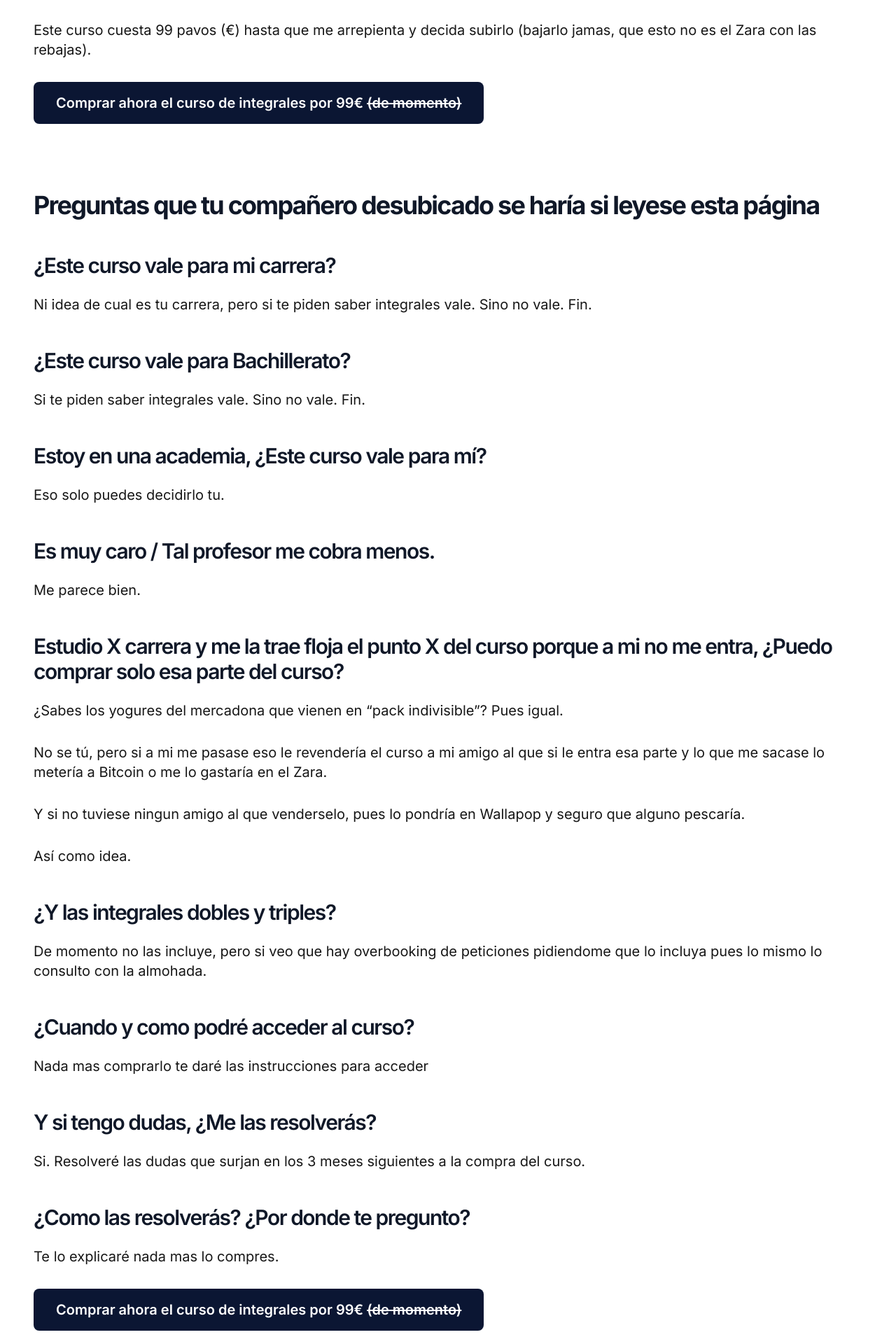
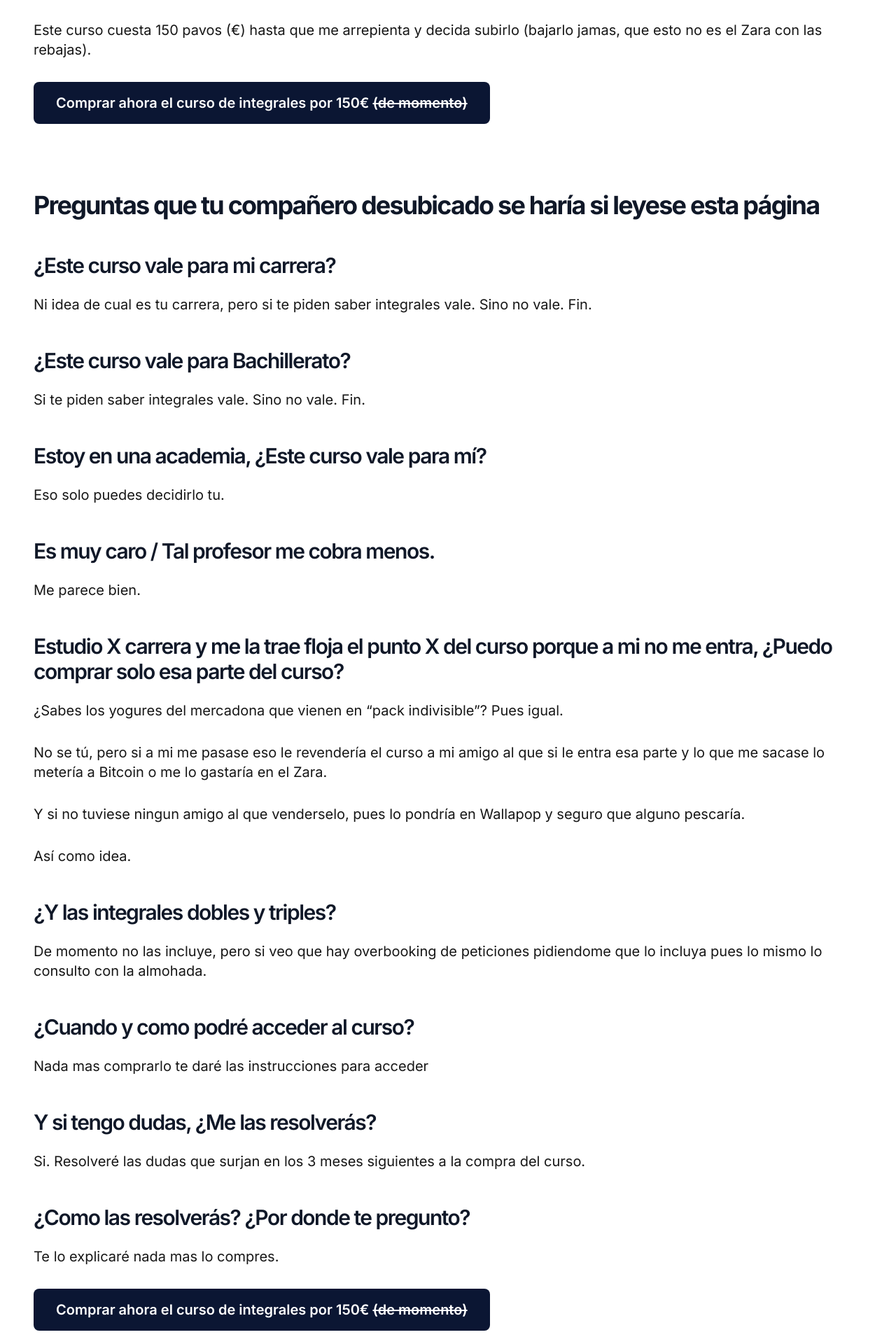
Before and after one commit to MariaLipiz/matessindramas, a Next.js app: page /curso-integrales in a window 1280 px wide. Shown: the part 1390-3300 px from the top of the page at 70% size. Built offline with nearby package versions, Linux system fonts and the light colour scheme.

Commit message:
Nuevo precio 150€ curso integrales

```diff
--- a/src/app/curso-integrales/page.tsx
+++ b/src/app/curso-integrales/page.tsx
@@ -109,22 +109,22 @@ export default function Integrales() {
         */}
 
         <h2 className="mx-auto text-gray-900 text-2xl font-bold tracking-tighter sm:text-3xl lg:text-4xl mt-16">
-        99 pavos precio final <span className="line-through">
+        150 pavos precio final <span className="line-through">
     (de momento)</span>
         </h2>
 
         <p>
-          Este curso cuesta 99 pavos (€) hasta que me arrepienta y decida subirlo (bajarlo jamas, que esto no es el Zara con las rebajas).
+          Este curso cuesta 150 pavos (€) hasta que me arrepienta y decida subirlo (bajarlo jamas, que esto no es el Zara con las rebajas).
         </p>
 
 
         <a
-            href="https://buy.stripe.com/bJe14nfG88xKdkF6rwdEs07"
+            href="https://buy.stripe.com/fZueVdeC415i1BX8zEdEs0a"
             target="_blank"
             rel="noopener noreferrer"
             className="inline-block rounded-lg bg-[#0B1633] px-8 py-4 text-xl font-semibold text-white transition hover:opacity-95"
         >
-            Comprar ahora el curso de integrales por 99€ <span className="line-through">
+            Comprar ahora el curso de integrales por 150€ <span className="line-through">
             (de momento)</span>
         </a>
 
@@ -227,12 +227,12 @@ export default function Integrales() {
 
 
         <a
-            href="https://buy.stripe.com/bJe14nfG88xKdkF6rwdEs07"
+            href="https://buy.stripe.com/fZueVdeC415i1BX8zEdEs0a"
             target="_blank"
             rel="noopener noreferrer"
             className="inline-block rounded-lg bg-[#0B1633] px-8 py-4 text-xl font-semibold text-white transition hover:opacity-95"
         >
-            Comprar ahora el curso de integrales por 99€ <span className="line-through">
+            Comprar ahora el curso de integrales por 150€ <span className="line-through">
             (de momento)</span>
         </a>
 
```
